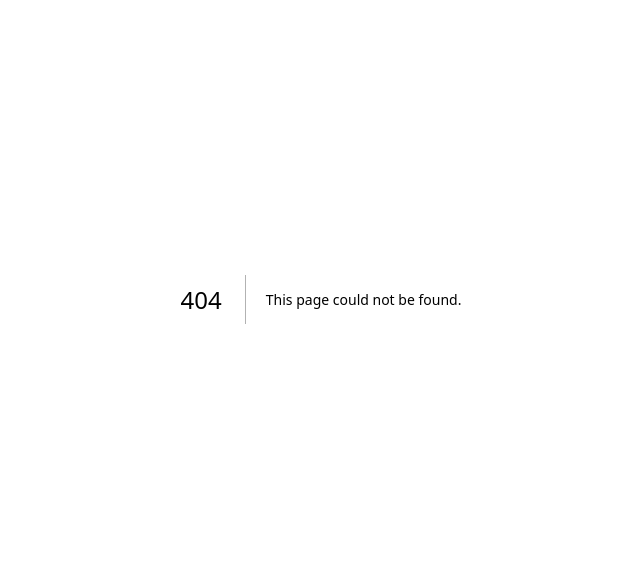
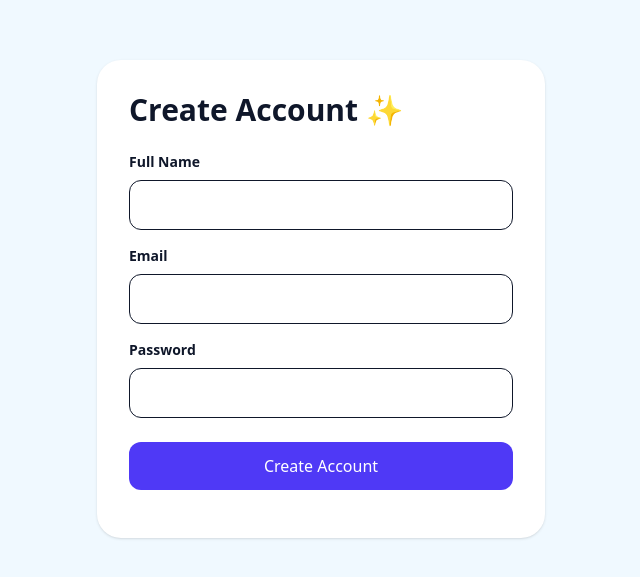
Before and after one commit to bansalneetu333-books/Booknook-kids-, a Next.js app: page /signup in a window 1280 px wide. Before the commit this address had no page. Shown: the part 101-678 px from the top of the page, without its empty margins (319-959 px from the left). Built offline with nearby package versions, Linux system fonts and the light colour scheme.

Commit message:
Create page.tsx

```diff
--- /dev/null
+++ b/app/signup/page.tsx
@@ -0,0 +1,106 @@
+"use client";
+
+import { FormEvent, useState } from "react";
+import { createClient } from "@/lib/supabase/client";
+
+export default function SignupPage() {
+  const [fullName, setFullName] = useState("");
+  const [email, setEmail] = useState("");
+  const [password, setPassword] = useState("");
+  const [status, setStatus] = useState("");
+
+  async function submit(event: FormEvent<HTMLFormElement>) {
+    event.preventDefault();
+    setStatus("Creating your account…");
+
+    const supabase = createClient();
+
+    const { error } = await supabase.auth.signUp({
+      email,
+      password,
+      options: {
+        data: {
+          full_name: fullName
+        }
+      }
+    });
+
+    if (error) {
+      setStatus(error.message);
+      return;
+    }
+
+    setStatus(
+      "Account created. Check your email if confirmation is enabled, then log in."
+    );
+  }
+
+  return (
+    <main className="grid min-h-screen place-items-center bg-sky-50 px-6">
+      <form
+        onSubmit={submit}
+        className="w-full max-w-md rounded-3xl bg-white p-8 shadow-sm"
+      >
+        <h1 className="text-3xl font-black">
+          Create Account ✨
+        </h1>
+
+        <label className="mt-6 block text-sm font-semibold">
+          Full Name
+        </label>
+
+        <input
+          className="mt-2 w-full rounded-xl border p-3"
+          required
+          value={fullName}
+          onChange={(e) =>
+            setFullName(e.target.value)
+          }
+        />
+
+        <label className="mt-4 block text-sm font-semibold">
+          Email
+        </label>
+
+        <input
+          className="mt-2 w-full rounded-xl border p-3"
+          type="email"
+          required
+          value={email}
+          onChange={(e) =>
+            setEmail(e.target.value)
+          }
+        />
+
+        <label className="mt-4 block text-sm font-semibold">
+          Password
+        </label>
+
+        <input
+          className="mt-2 w-full rounded-xl border p-3"
+          type="password"
+          minLength={8}
+          required
+          value={password}
+          onChange={(e) =>
+            setPassword(e.target.value)
+          }
+        />
+
+        <button
+          className="mt-6 w-full rounded-xl bg-indigo-600 p-3 font-bold text-white"
+          type="submit"
+        >
+          Create Account
+        </button>
+
+        <p
+          className="mt-4 text-sm text-slate-600"
+          aria-live="polite"
+        >
+          {status}
+        </p>
+      </form>
+    </main>
+  );
+}
```
